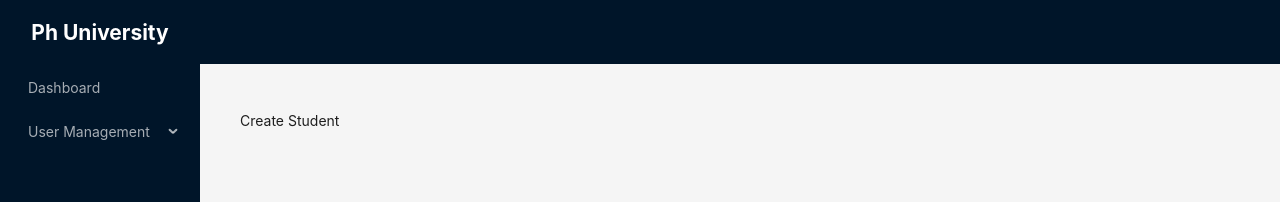
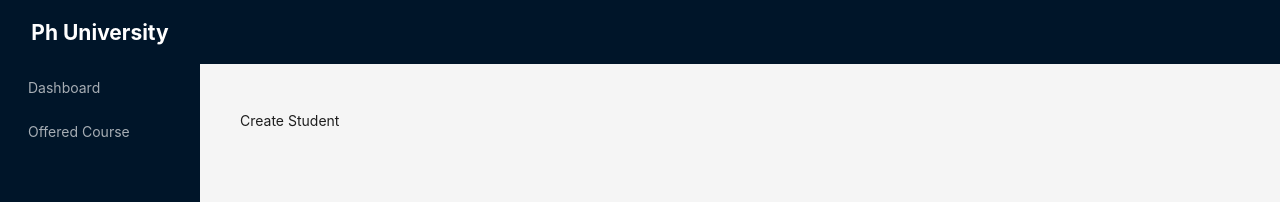
Before and after one commit to maniksarker25/MS-Universtiy-Client, a React (Vite) app: page /admin/create-student in a window 1280 px wide. Shown: the top 202 px of the page. Built offline with nearby package versions, Linux system fonts and the light colour scheme.

Commit message:
rendar dashboard sidebar items dynamically

```diff
--- a/src/components/layout/MainLayout.tsx
+++ b/src/components/layout/MainLayout.tsx
@@ -1,10 +1,9 @@
-import { Layout, Menu } from "antd";
+import { Layout } from "antd";
 import { Outlet } from "react-router-dom";
-import { adminPaths } from "../../routes/admin.routes";
-import { sidebarItemsGenerator } from "../../utils/sidebarItemsGenerator";
+
 import Sidebar from "./Sidebar";
 
-const { Header, Content, Footer, Sider } = Layout;
+const { Header, Content } = Layout;
 //! hard coded way--------------
 // const items: MenuProps["items"] = [
 //   {
--- a/src/components/layout/Sidebar.tsx
+++ b/src/components/layout/Sidebar.tsx
@@ -1,10 +1,33 @@
 import { Menu } from "antd";
 import Sider from "antd/es/layout/Sider";
-import React from "react";
 import { sidebarItemsGenerator } from "../../utils/sidebarItemsGenerator";
 import { adminPaths } from "../../routes/admin.routes";
+import { facultyPaths } from "../../routes/faculty.routes";
+import { studentPaths } from "../../routes/student.routes";
 
+//
+export const USER_ROLE = {
+  ADMIN: "admin",
+  FACULTY: "faculty",
+  STUDENT: "student",
+};
 const Sidebar = () => {
+  const role = USER_ROLE.FACULTY;
+  let sidebarItems;
+  switch (role) {
+    case USER_ROLE.ADMIN:
+      sidebarItems = sidebarItemsGenerator(adminPaths, USER_ROLE.ADMIN);
+      break;
+    case USER_ROLE.FACULTY:
+      sidebarItems = sidebarItemsGenerator(facultyPaths, USER_ROLE.FACULTY);
+      break;
+    case USER_ROLE.STUDENT:
+      sidebarItems = sidebarItemsGenerator(studentPaths, USER_ROLE.STUDENT);
+      break;
+
+    default:
+      break;
+  }
   return (
     <Sider
       breakpoint="lg"
@@ -35,7 +58,7 @@ const Sidebar = () => {
         // admin sidebar items come from admin.routes.tsx
         // items={adminSidebarItems}
         //* now it's make a utils function
-        items={sidebarItemsGenerator(adminPaths, "admin")}
+        items={sidebarItems}
       />
     </Sider>
   );
```
Also changed, not shown: src/routes/routes.tsx (+12 -10 lines).
